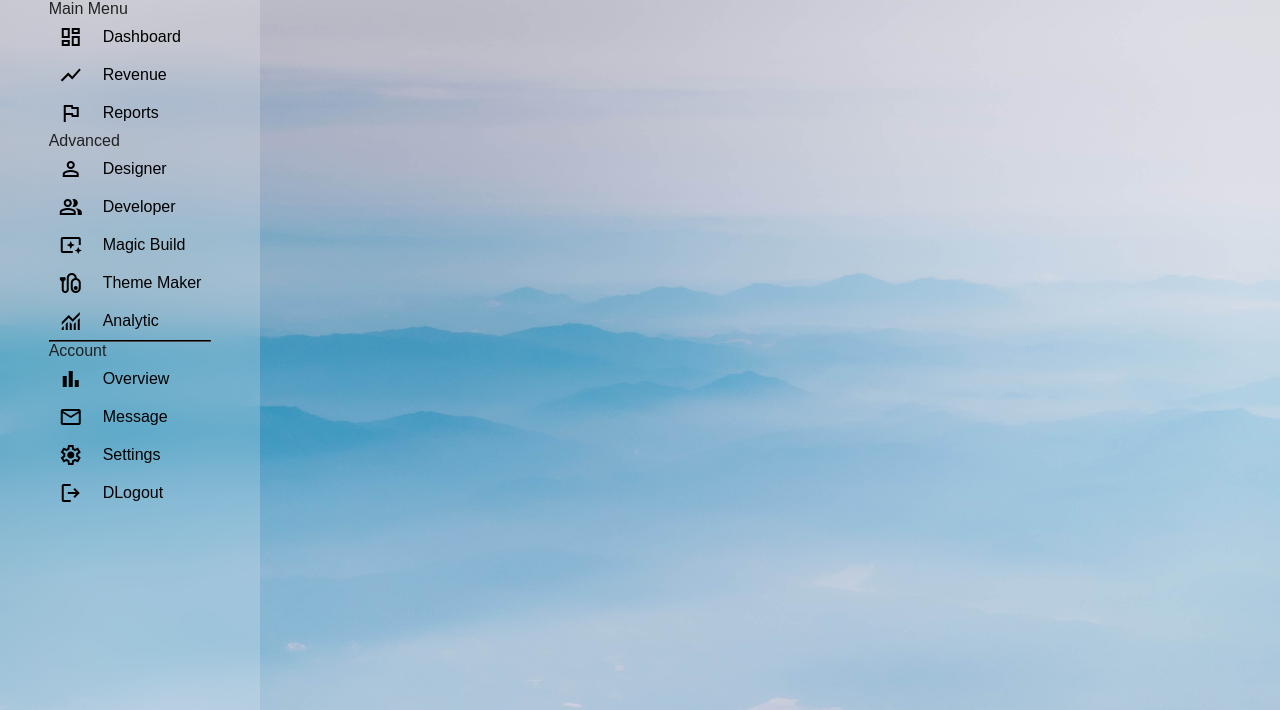
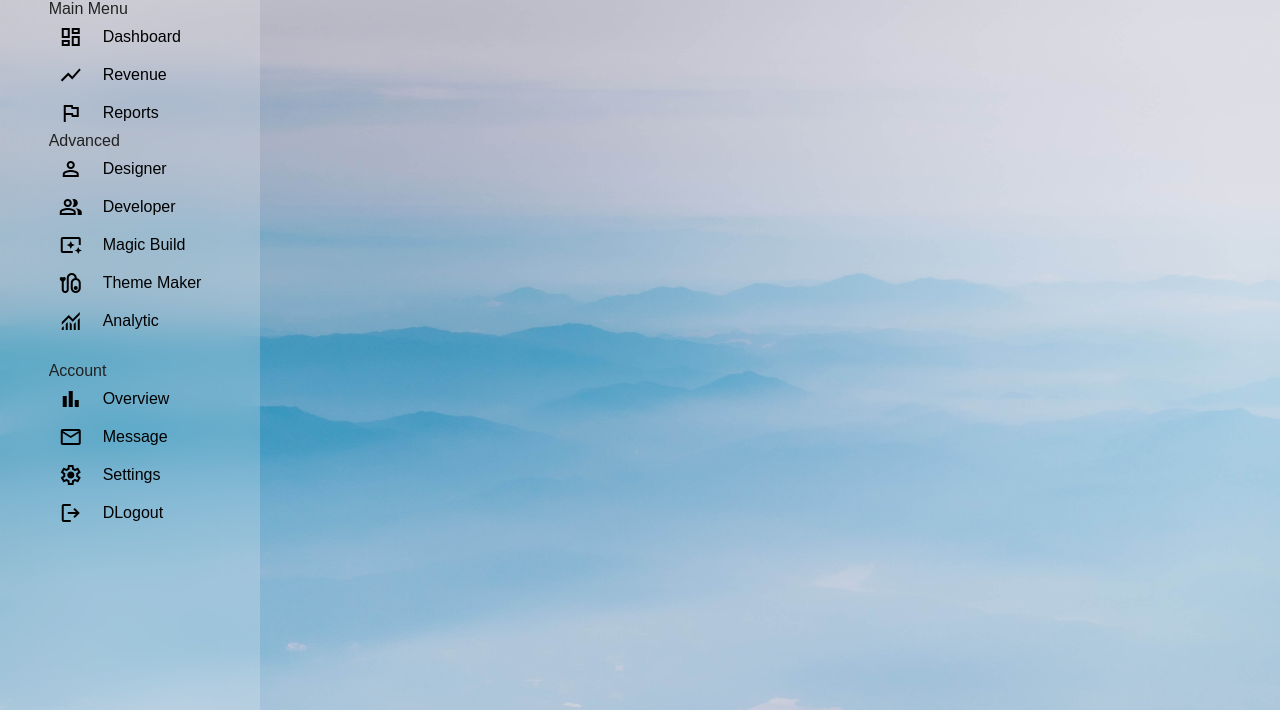
Before and after one commit to Fredizy/nav, a plain HTML site: page index.html in a window 1280 px wide. Shown: the part 90-800 px from the top of the page. Drawn offline with nearby package versions, Linux system fonts and the light colour scheme.

Commit message:
modified:   style.css

```diff
--- a/style.css
+++ b/style.css
@@ -60,6 +60,9 @@ body{
 }
 
 .sidebar .links {
+    height: calc(100% - 140px);
+    overflow-y: auto;
+    scrollbar-width: none;
     list-style: none;
     margin-top: 7px;
 }
@@ -69,6 +72,9 @@ body{
     font-weight: 500;
     display: none;
 }
+.sidebar .links::-webkit-scrollbar {
+    display: none;
+}
 
 .sidebar:hover .links h4 {
     display: block;
@@ -76,6 +82,11 @@ body{
 
 .links hr {
     border-color: #4c4c4c;
+    margin: 10px 8px;
+}
+
+.sidebar:hover .links hr {
+    border-color: transparent;
 }
 
 .links li {
```
